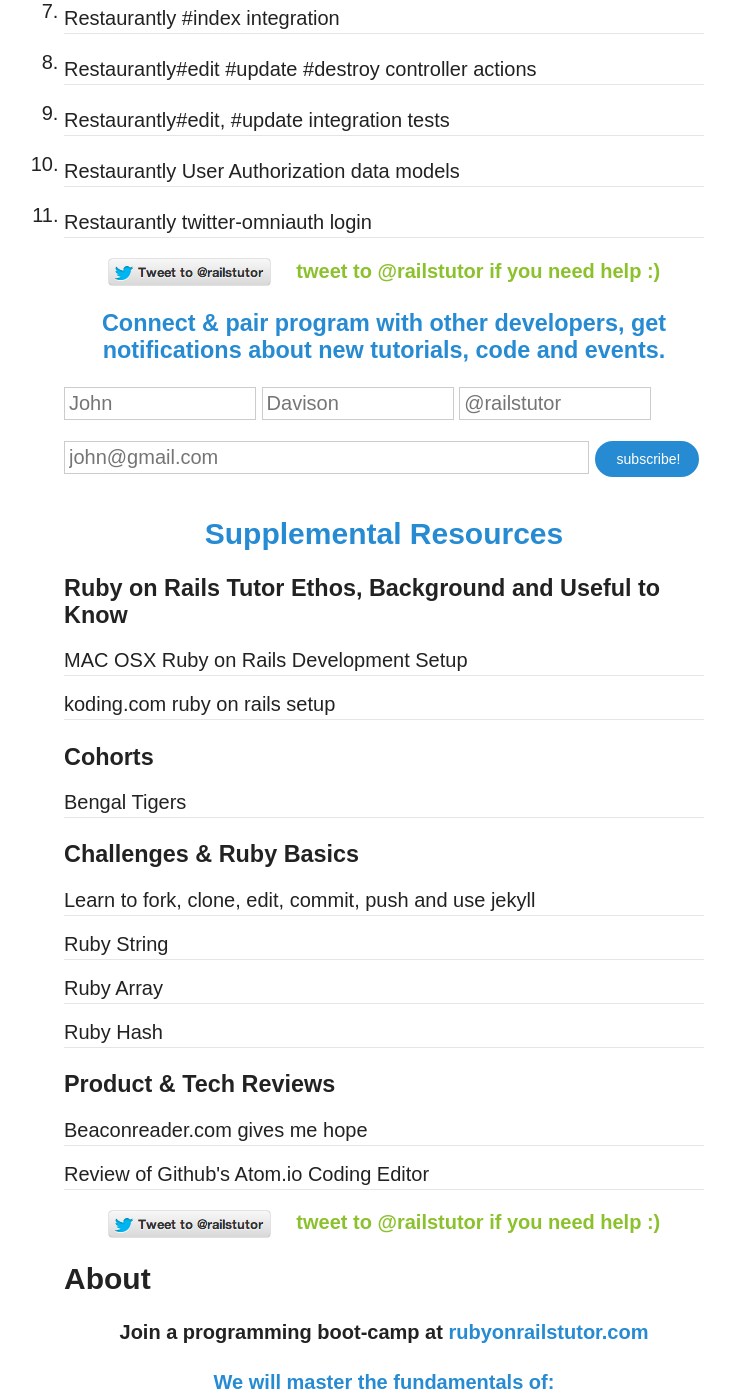
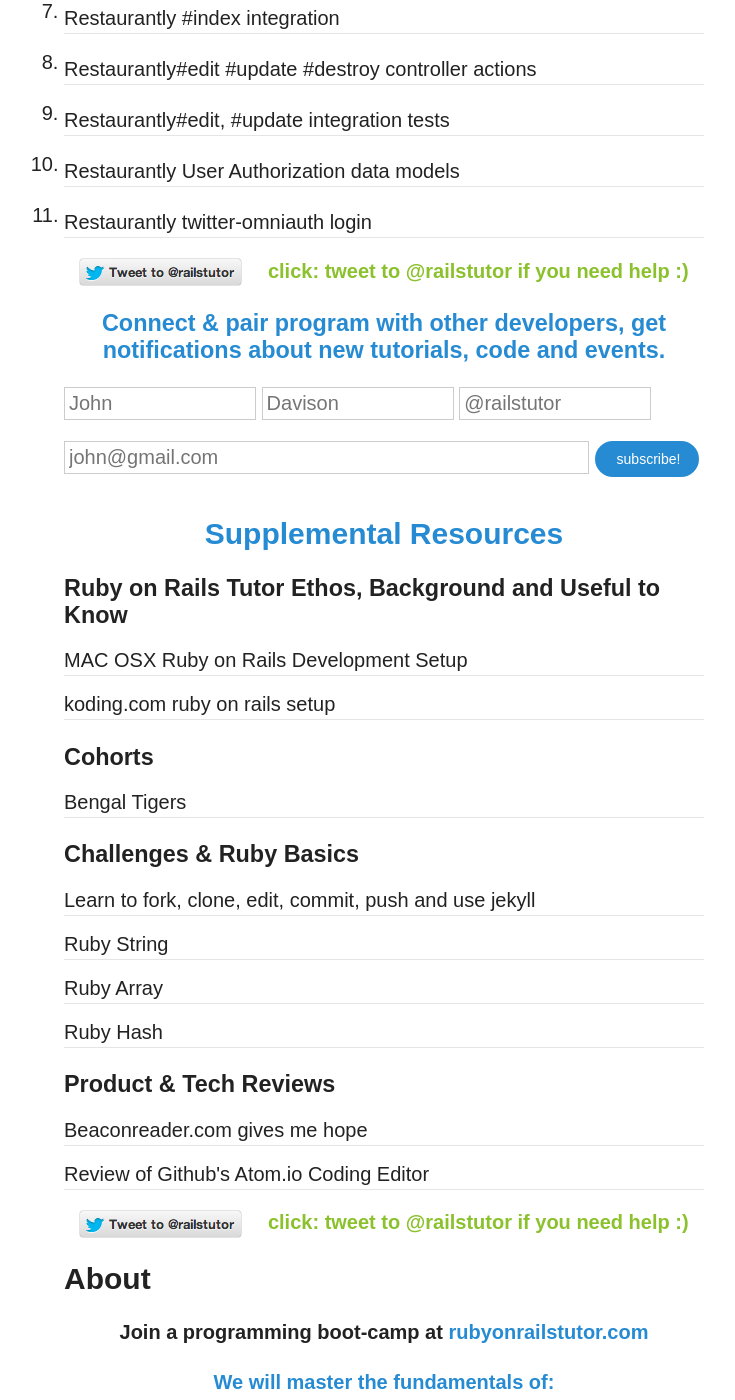
Before and after one commit to jcdavison/rubyonrailstutor.github.io, a Jekyll site: the page built from index.html, in a window 1280 px wide and 1400 px high, scrolled down 940 px. Shown: the whole window, without its empty margins (256-991 px from the left). Built offline with Jekyll 4.4.1, drawn with Linux system fonts in a browser that asks for light colours; nearby versions of some CDN libraries; comment, search, counter and statistics services are not loaded; some of the changed text lies outside the part shown.

```diff
--- a/_config.yml
+++ b/_config.yml
@@ -1,5 +1,5 @@
 title:            Learn to build Ruby on Rails Web Software.
-description:      Build Restaurantly, a simple review app.
+description:      Build <a href="https://github.com/rubyonrailstutor/restaurantly" target="new" class="callout">Restaurantly</a>, a simple review app.
 logo:
 disqus_shortname: rubyonrailstutor
 search:           true
--- a/_includes/tweetforhelp.html
+++ b/_includes/tweetforhelp.html
@@ -1,7 +1,7 @@
 <div class="centered margined">
   <a href="https://twitter.com/intent/tweet?screen_name=railstutor&text=Can%20you%20help%20me%20with..." data-related="railstutor" class="inline padded"><img src="{{site.url}}/images/tweet.png"></a>
 
-  <a href="https://twitter.com/intent/tweet?screen_name=railstutor&text=Can%20you%20help%20me%20with..." data-related="railstutor" class="inline padded"><h4 class="green inline">tweet to @railstutor if you need help :)</h4></a>
+  <a href="https://twitter.com/intent/tweet?screen_name=railstutor&text=Can%20you%20help%20me%20with..." data-related="railstutor" class="inline padded"><h4 class="green inline">click: tweet to @railstutor if you need help :)</h4></a>
 </div>
 
 
```
